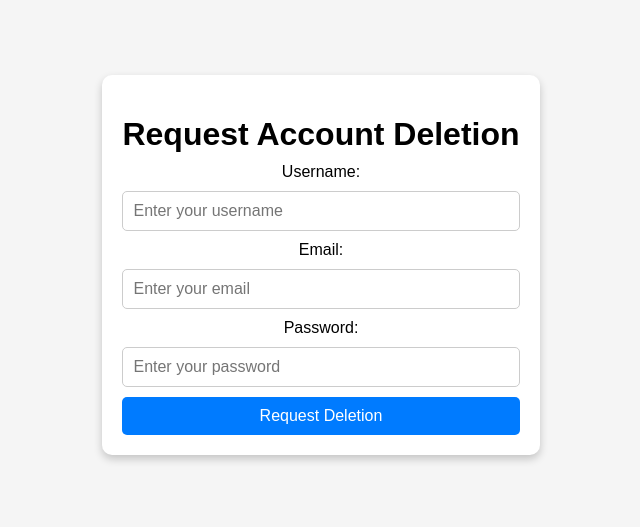
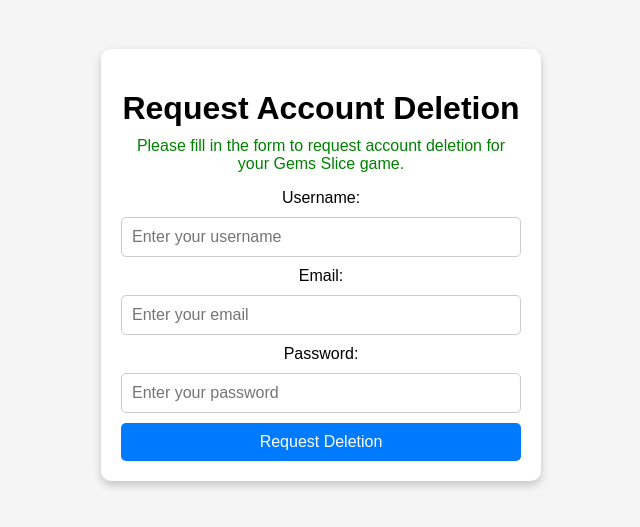
Before and after one commit to sk511/Delete-Account, a plain HTML site: page index.html in a window 1280 px wide. Shown: the part 135-662 px from the top of the page, without its empty margins (319-959 px from the left). Drawn offline with Linux system fonts and the light colour scheme.

Commit message:
Update index.html

```diff
--- a/index.html
+++ b/index.html
@@ -42,6 +42,7 @@
 <body>
   <div class="container">
     <h1>Request Account Deletion</h1>
+    <p>Please fill in the form to request account deletion for your Gems Slice game.</p>
     <form id="deletionForm">
       <label for="username">Username:</label>
       <input type="text" id="username" name="username" placeholder="Enter your username" required>
```
